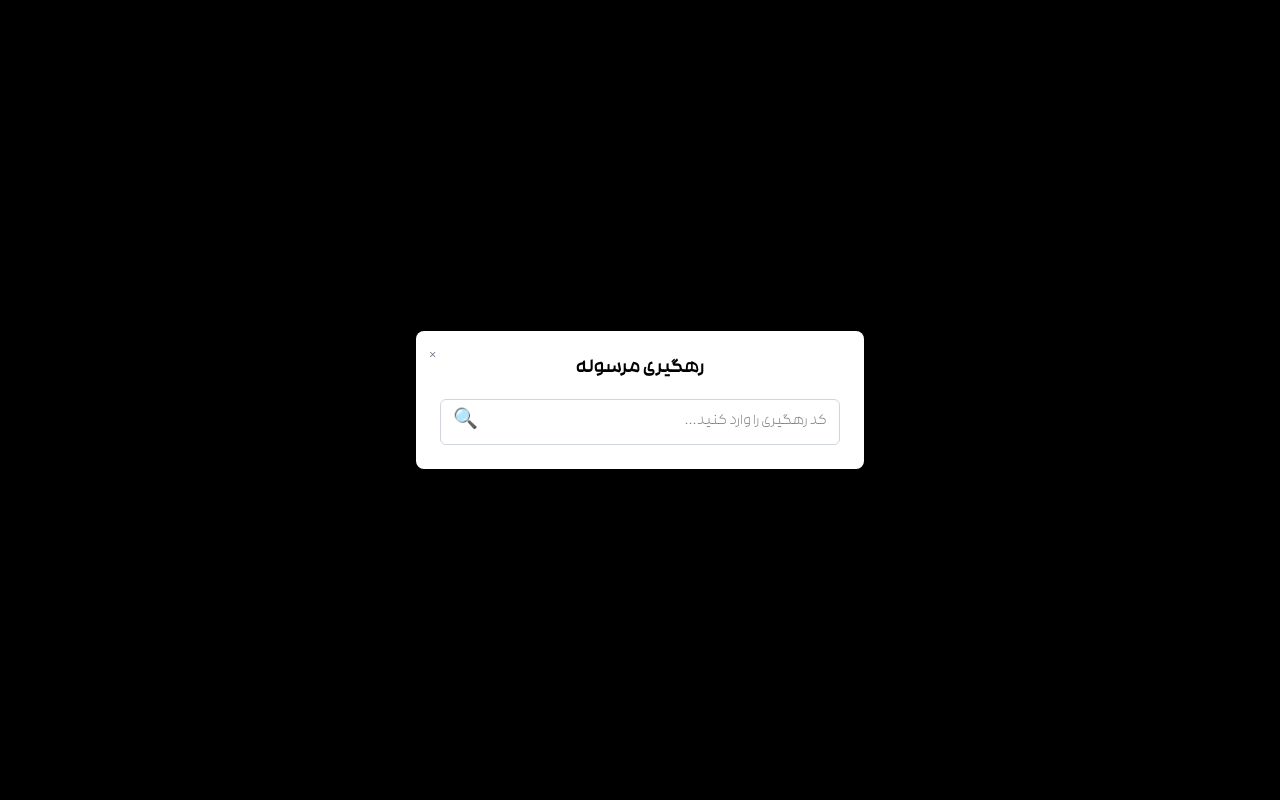
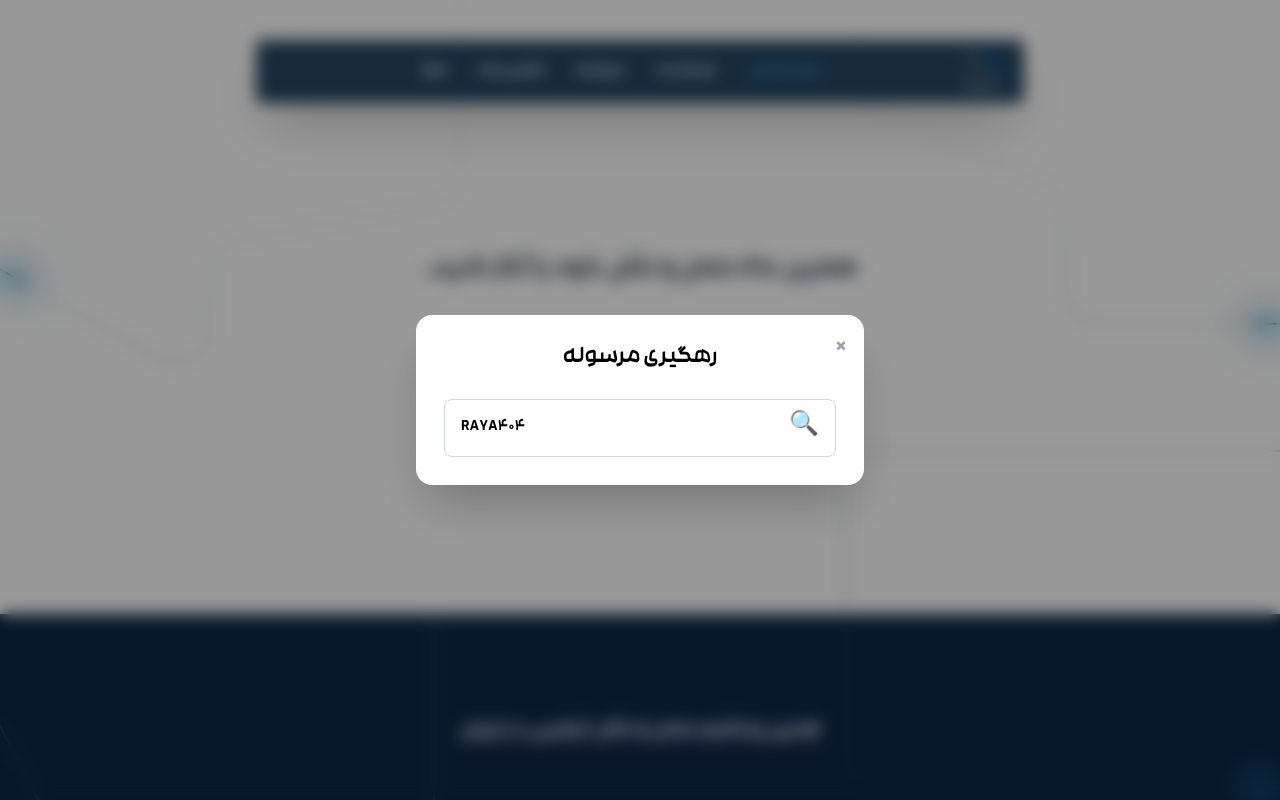
Before and after one commit to AMIRBAXXTER/tmco_project, a Next.js app in the folder frontend/: page / in a window 1280 px wide. Both pictures are taken after a click on the button "رهگیری محموله". Shown: the part 5265-6065 px from the top of the page. Built offline with nearby package versions, Linux system fonts and the light colour scheme; no server answers; what moment-jalaali would draw is missing.

Commit message:
fix bugs

```diff
--- a/frontend/src/components/Layout/Footer.js
+++ b/frontend/src/components/Layout/Footer.js
@@ -64,7 +64,6 @@ export default function Footer() {
   }, []);
 
   useLayoutEffect(() => {
-    // 🚫 در محیط SSR اصلاً اجرا نکن
     if (typeof window === "undefined" || typeof document === "undefined") return;
 
     gsap.registerPlugin(MotionPathPlugin);
@@ -162,6 +161,23 @@ export default function Footer() {
       clearTimeout(timeout)
     };
   }, [pathname]);
+
+  useEffect(() => {
+    if (trackingOpen) {
+      const now = new Date();
+
+      const shamsi = new Intl.DateTimeFormat("fa-IR-u-nu-latn", {
+        year: "numeric"
+      }).format(now);
+
+      const englishDigits = shamsi.replace(/[٠-٩۰-۹]/g, d => "0123456789"["٠١٢٣٤٥٦٧٨٩۰۱۲۳۴۵۶۷۸۹".indexOf(d) % 10]);
+
+      const twoDigit = englishDigits.slice(-3); // مثال: "04"
+
+      setTrackingCode(`RAYA${twoDigit}`);
+    }
+  }, [trackingOpen]);
+
 
   return (
     <footer className="relative w-full overflow-hidden bg-white">
@@ -335,54 +351,77 @@ export default function Footer() {
         </section>
       </div>
       {trackingOpen && (
-        <div className="fixed inset-0 bg-black bg-opacity-40 z-[9999] flex items-center justify-center px-4">
-          <div className="bg-white rounded-lg p-6 w-full max-w-md shadow-lg relative">
+        <div className="fixed inset-0 bg-black/40 backdrop-blur-sm z-[9999] flex items-center justify-center px-4">
+          <div className="bg-white rounded-2xl p-7 w-full max-w-md shadow-2xl relative animate-fadeIn">
 
-            {/* دکمه بستن */}
+            {/* دکمه بستن – سمت راست */}
             <button
               onClick={() => { setTrackingOpen(false); setTrackingCode(""); setTrackingResult(null); }}
-              className="absolute top-3 left-3 text-gray-500 hover:text-black text-xl"
+              className="absolute top-4 right-4 text-gray-400 hover:text-gray-700 text-3xl font-bold transition-all"
             >
               ×
             </button>
 
-            <h2 className="text-xl font-bold text-center mb-4">رهگیری مرسوله</h2>
+            <h2 className="text-2xl font-bold text-center mb-6">رهگیری مرسوله</h2>
 
-            {/* input + آیکون */}
-            <div className="flex items-center gap-2 border border-gray-300 rounded-md px-3 py-2">
+            {/* input + آیکون - هر دو سمت راست */}
+            <div className="flex items-center gap-3 border border-gray-300 rounded-lg px-4 py-3 flex-row">
+
+              <button onClick={handleTrackRequest} className="text-blue-600 font-bold text-2xl">
+                🔍
+              </button>
+
               <input
                 value={trackingCode}
                 onChange={(e) => setTrackingCode(e.target.value)}
                 onKeyDown={(e) => e.key === "Enter" && handleTrackRequest()}
-                className="w-full outline-none"
-                placeholder="کد رهگیری را وارد کنید..."
+                className="w-full outline-none font-semibold tracking-wide ltr text-left placeholder:text-left"
+                placeholder="Enter Tracking Code..."
               />
-              <button onClick={handleTrackRequest} className="text-blue-600 font-bold text-xl">
-                🔍
-              </button>
             </div>
 
-            {/* Loading */}
             {loadingTrack && (
               <p className="mt-4 text-center text-gray-700">در حال دریافت اطلاعات...</p>
             )}
 
-            {/* Error */}
             {errorTrack && (
               <p className="mt-4 text-center text-red-500">{errorTrack}</p>
             )}
 
-            {/* Result */}
             {trackingResult && (
-              <pre className="mt-4 bg-gray-100 p-3 rounded-md text-xs overflow-auto max-h-60">
-                {JSON.stringify(trackingResult, null, 2)}
-              </pre>
+              <div className="mt-6 bg-gray-50 border border-gray-200 rounded-xl p-5 text-sm text-gray-700 space-y-4">
+
+                {/* مسیر سفر */}
+                <div className="flex justify-between">
+                  <span className="font-bold text-gray-900">مسیر سفر:</span>
+                  <span>{trackingResult.title}</span>
+                </div>
+
+                {/* وضعیت سفر */}
+                <div className="flex justify-between">
+                  <span className="font-bold text-gray-900">وضعیت:</span>
+                  <span>{trackingResult.status}</span>
+                </div>
+
+                {/* اکشن سفر */}
+                <div className="flex justify-between">
+                  <span className="font-bold text-gray-900">وضعیت فعلی سفر:</span>
+                  <span>
+                    {trackingResult.actions?.length > 0
+                      ? trackingResult.actions[0].translation
+                      : "—"}
+                  </span>
+                </div>
+
+              </div>
             )}
 
           </div>
         </div>
       )}
 
+
+
     </footer>
   );
 }
```
Also changed, not shown: 1 other file (tests, documents, lock files or other folders).
